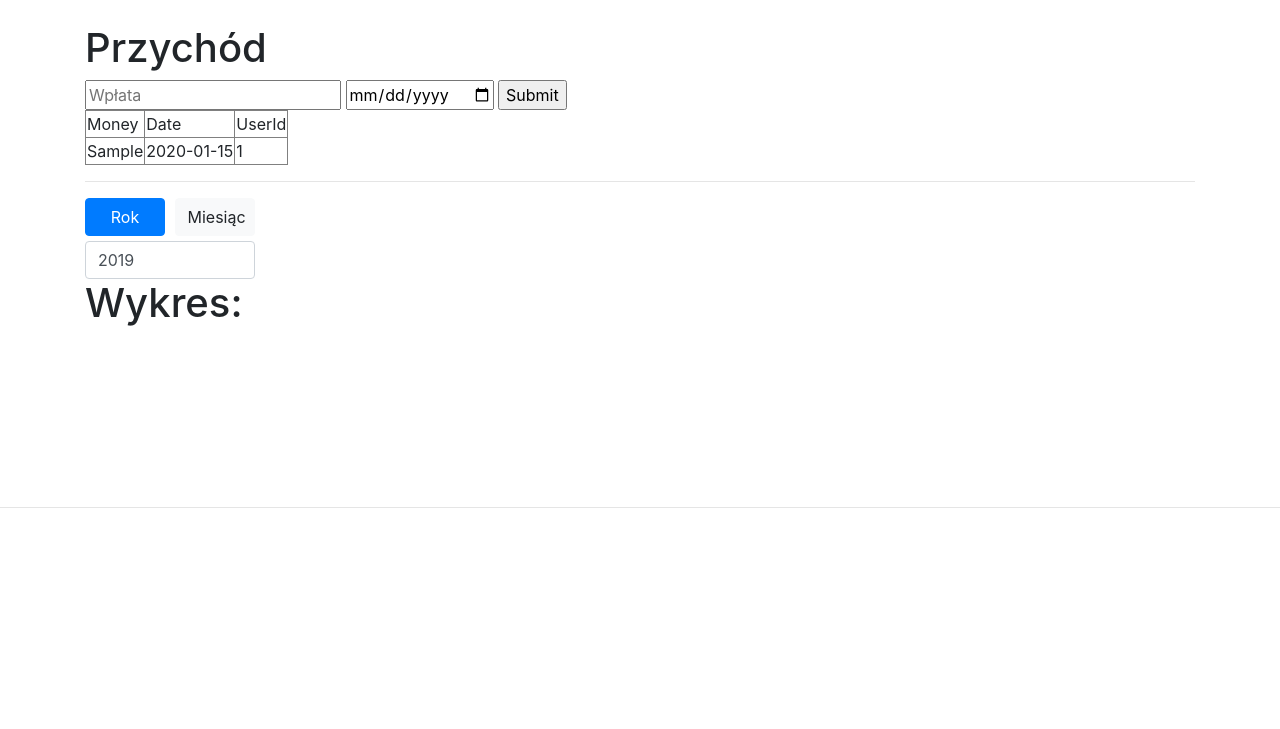
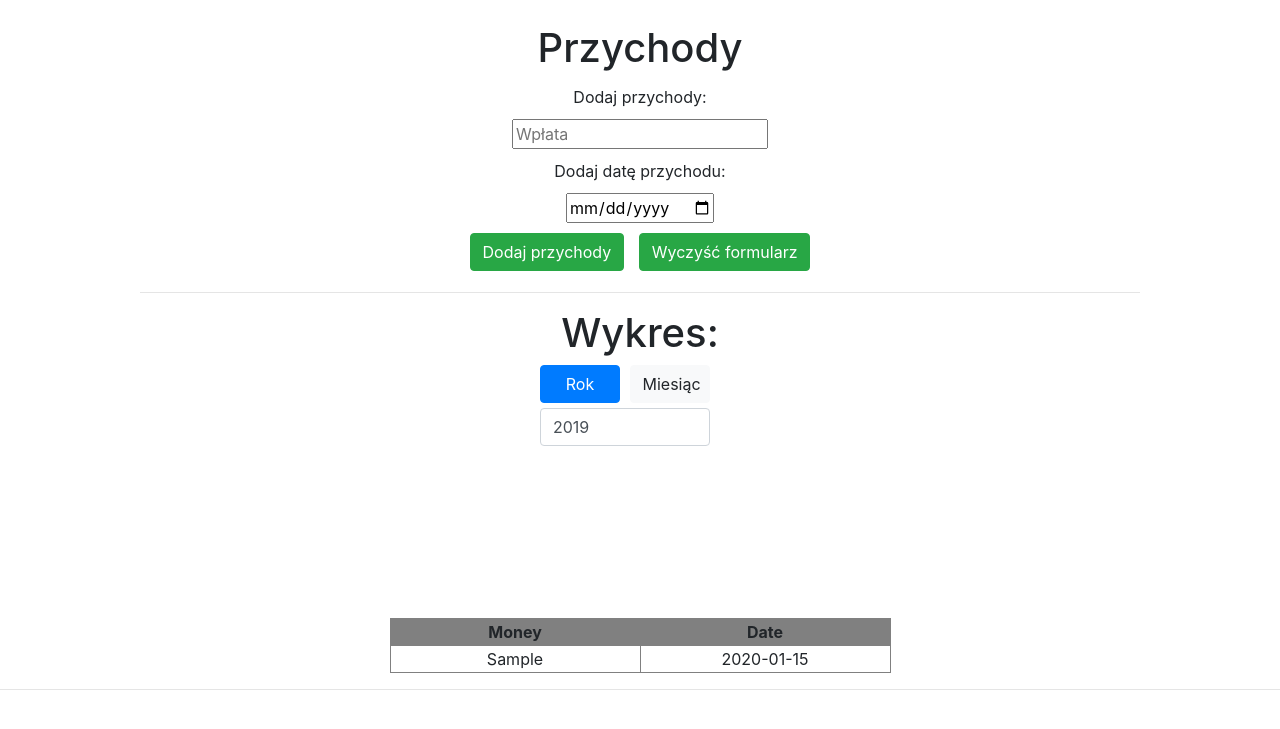
Before and after one commit to admm20/DjangoHomeBudget, a Django app: page /income/ in a window 1280 px wide. Shown: the part 56-785 px from the top of the page. Run offline with Django 3.2, Linux system fonts and the light colour scheme; a user stored in the database is signed in; tables that the repository leaves empty hold one stand-in row (values such as "Sample post"); a map, chart or similar area stays blank; some libraries are stand-ins or nearby versions.

Commit message:
[DEV] Added income style

```diff
--- a/main/forms.py
+++ b/main/forms.py
@@ -11,3 +11,8 @@ class SignUpForm(UserCreationForm):
     class Meta:
         model = User
         fields = ('username', 'first_name', 'last_name', 'email', 'password1', 'password2', )
+
+'''class ChangePassword(UserCreationForm):
+    class Meta:
+        model = User
+        fields = ('password1', 'password2', )'''
--- a/main/templates/main/base.html
+++ b/main/templates/main/base.html
@@ -28,19 +28,20 @@
             margin: 0 auto;
         }
 
-            .h2signup {
+        h1, h2 {
             text-align: center;
         }
 
-            .form
-            {
+        .form {
             text-align: center;
+            margin: 0 auto;
         }
 
         .form input {
             width: 300px;
             border-radius: 5px;
         }
+
         .helptext ul {
             width: 480px;
             text-align: justify;
@@ -61,6 +62,39 @@
             font-size: 24px;
         }
 
+        table {
+            margin: 0 auto;
+        }
+
+        table td,
+        table th {
+            width: 250px;
+            text-align: center;
+        }
+
+        table tr th
+        {
+            background-color: gray;
+        }
+
+        table tr:nth-child(2n + 1) {
+            background-color: lightgray;
+        }
+
+        .incomeForm{
+            width: 400px;
+            margin: 0 auto;
+            text-align: center;
+        }
+
+        .incomeForm input, .incomeForm label {
+            margin: 5px;
+        }
+
+        .income-chart_choice {
+            width: 200px;
+            margin: 0 auto;
+        }
     </style>
     <script src="https://cdn.jsdelivr.net/npm/chart.js@2.8.0"></script>
 </head>
--- a/main/templates/main/income.html
+++ b/main/templates/main/income.html
@@ -4,31 +4,24 @@
 
 <main role="main" class="container">
 
+    <div class="content">
         <div class="starter-template">
-        <h1>Przychód</h1>
+            <div class = "a">
+            <h1>Przychody</h1>
 
 
-        <form method="post">
+            <form method="post" class="incomeForm">
                 {% csrf_token %}
-            <input type="number" name="number" step="0.01" required placeholder="Wpłata">
-            <input type="date" name="date" required>
-            <input type="submit" name="submit">
+                <label>Dodaj przychody:</label><br>
+                <input type="number" name="number" step="0.01" required placeholder="Wpłata"><br>
+                <label>Dodaj datę przychodu:</label><br>
+                <input type="date" name="date" required><br>
+                <input type="submit" name="submit" class = "btn btn-success" value="Dodaj przychody">
+                <input type="reset" name="reset" class = "btn btn-success" value="Wyczyść formularz">
             </form>
         </div>
-    <table border=1>
-        <tr>
-            <td>Money</td>
-            <td>Date</td>
-            <td>UserId</td>
-        </tr>
-        {% for da in dataCash %}
-        <tr>
-            <td>{{da.money}}</td>
-            <td>{{da.date}}</td>
-            <td>{{da.userId}}</td>
-        </tr>
-        {% endfor %}
-    </table>
+        </div>
+
 
 
         <hr>
@@ -37,13 +30,17 @@
 
 
         </p>
-    </div>
+
     <!-- WYKRES -->
+    <h1>Wykres:</h1>
+
     <div class="income-chart">
+        <div class="income-chart_choice">
         <button id="yearButton" type="button" class="btn btn-primary" style="width:80px;">Rok</button>
         <button id="monthButton" type="button" class="btn btn-light"
             style="width:80px; margin-left: 5px;">Miesiąc</button>
-        <input type="number" value="2019" class="form-control" style="width:170px; margin-top: 5px;" name="year" id="yearField">
+        <input type="number" value="2019" class="form-control" style="width:170px; margin-top: 5px;" name="year"
+            id="yearField">
 
         <select id="monthPicker" class="form-control" style="width:170px; margin-top: 5px; display: inline-block;"
             name="month" hidden="">
@@ -61,12 +58,28 @@
             <option value="12">Grudzień</option>
         </select>
 
-        <h1>Wykres:</h1>
+        </div>
         <p>
             <canvas id="income-chart"></canvas>
         </p>
     </div>
     <!-- KONIEC WYKRESU -->
+
+    <table border=1>
+
+        <tr>
+            <th>Money</th>
+            <th>Date</th>
+        </tr>
+
+        {% for da in dataCash %}
+        <tr>
+            <td>{{da.money}}</td>
+            <td>{{da.date}}</td>
+        </tr>
+        {% endfor %}
+    </table>
+    </div>
 </main>
 
 
--- a/main/views.py
+++ b/main/views.py
@@ -4,7 +4,7 @@ from django.http import HttpResponse
 # SIGN UP:
 from django.contrib.auth import login, authenticate, logout
 from django.contrib.auth.forms import UserCreationForm, User
-from main.forms import SignUpForm
+from main.forms import SignUpForm#, ChangePassword
 from django.contrib.auth.models import User
 
 from main.models import Cash, Category, Products
@@ -142,6 +142,29 @@ def userpanel(request):
                 saveNewUserName = User.objects.get(id = user.pk)
                 saveNewUserName.last_name = newUserSurname
                 saveNewUserName.save()
+        '''elif 'changePasswordButton' in request.POST:
+            changePassword = request.POST.get('changePassword', '')
+            if changePassword != "":
+                saveNewPassword = User.objects.get(id = user.pk)
+                saveNewPassword.password = changePassword
+                saveNewPassword.save()
+            '''
+        '''elif 'newPassword' in request.POST:
+            form = ChangePassword(request.POST)
+            if form.is_valid():
+                form.save()
+            else:
+                form = ChangePassword()
+            return render(request, "main/userpanel.html", {'form': form, 'user': user})'''
+
+
+        '''if request.method == 'POST':
+            form = ChangePassword(request.POST)
+            if form.is_valid():
+                a = form.objects.get(id = user.pk)
+                a.save()
+        else:
+            form = ChangePassword()'''
 
         return render(request, "main/userpanel.html", {'user': user})
     else:
```
Also changed, not shown: main/templates/main/expenses.html (+5 -7 lines), main/templates/main/userpanel.html (+28 -0 lines). Lines whose indentation alone changed are shown as unchanged.
